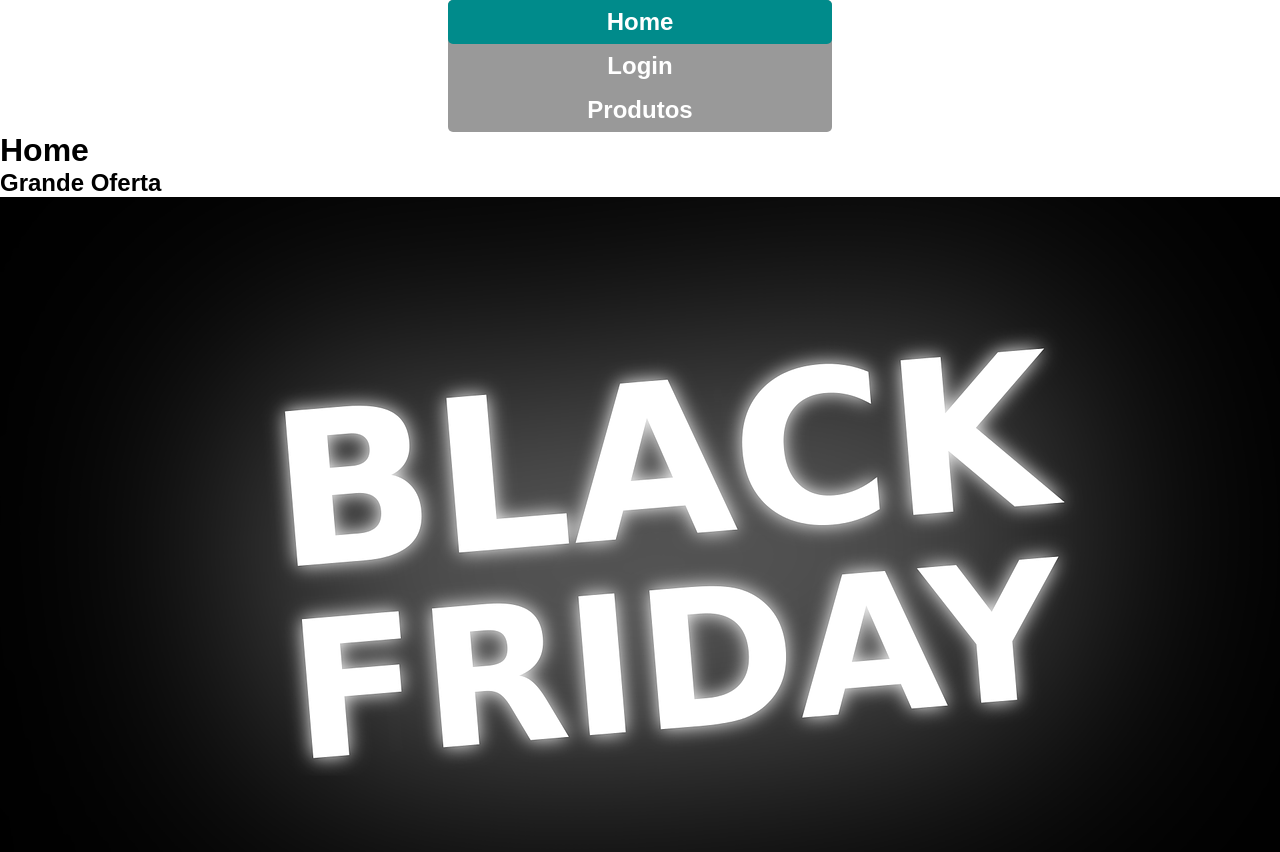
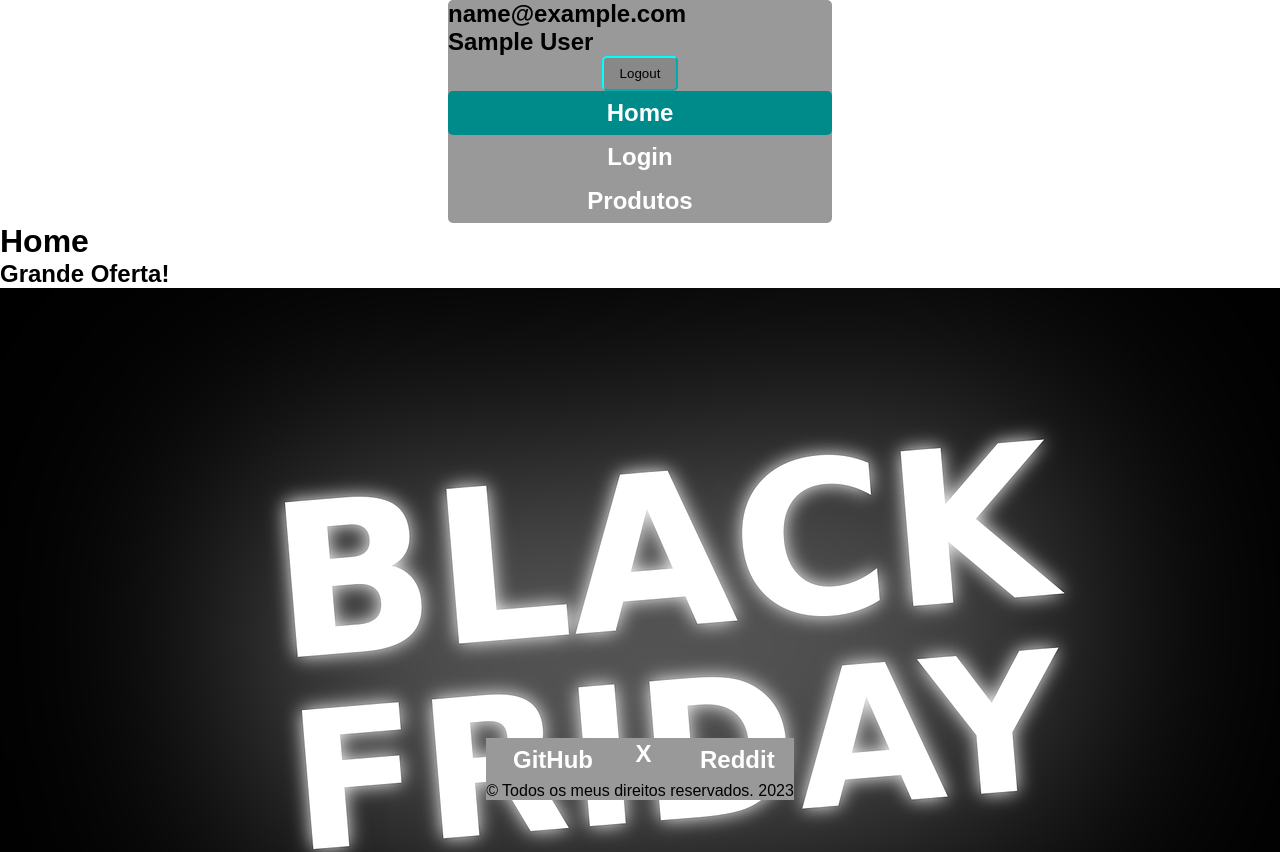
Before and after one commit to PedroPereiradosSantos37/spa-1ESPF, a React (Vite) app: page / in a window 1280 px wide. Shown: the top 852 px of the page. Built offline with nearby package versions, Linux system fonts and the light colour scheme; sample sign-in values are in the browser's storage.

Commit message:
autenticação com SessionStorage.

```diff
--- a/src/components/Cabecalho/Cabecalho.jsx
+++ b/src/components/Cabecalho/Cabecalho.jsx
@@ -1,14 +1,29 @@
-import { Link, useLocation } from "react-router-dom";
+import { Link, useLocation, useNavigate } from "react-router-dom";
 import "./Cabecalho.scss";
 
 export default function Cabecalho() {
 
   const rotaAtual = useLocation();
+  const navigate = useNavigate();
 
+  const objUser = JSON.parse(sessionStorage.getItem("data-user"))
+
+  const handleLogout = ()=>{
+    sessionStorage.removeItem("token-user");
+    sessionStorage.removeItem("data-user");
+    navigate("/login");
+  }
 
   return (
     <>
       <header className="cabecalho">
+        <div>
+          <p>{objUser.email}</p>
+          <p>{objUser.name}</p>
+        </div>
+        <div>
+          <button onClick={handleLogout} className={sessionStorage.getItem("token-user") ? "btnLogout": "btn"}>Logout</button>
+        </div>
         <nav>
           <ul>
             <li><Link to="/" className={rotaAtual.pathname == "/" ? "active" : ""}>Home</Link> </li>
--- a/src/components/Cabecalho/Cabecalho.scss
+++ b/src/components/Cabecalho/Cabecalho.scss
@@ -5,6 +5,26 @@
     width: 30%;
     border-radius: 5px;
 
+
+    .btn{
+        display: none;
+    }
+
+    .btnLogout{
+        margin: 0 auto;
+        background-color: #888;
+        text-align: center;
+        display: block;
+        padding: 8px 16px;
+        border-radius: 5px;
+        transition: ease-out 300ms;
+
+        &:hover{
+            background-color:aqua;
+        }
+
+        border-color: aqua;
+}
     ul{
         list-style: none;
 
--- a/src/components/Rodape/Rodape.scss
+++ b/src/components/Rodape/Rodape.scss
@@ -1,6 +1,9 @@
 
 .rodape{
     background-color: #999;
+    position: fixed;
+    width: auto;
+    bottom: 0;
 
     ul{
         list-style: none;
--- a/src/routes/Home/Home.jsx
+++ b/src/routes/Home/Home.jsx
@@ -1,19 +1,23 @@
-// import React from 'react'
 
 export default function Home() {
-  document.tile = "HOME";
+  document.title = "HOME";
+
+  if(sessionStorage.getItem("token-user")){
   return (
-
     <div>
       <h1>Home</h1>
-      <h2>Grande Oferta</h2>
+      <h2>Grande Oferta!</h2>
 
       <div>
         <figure>
-          <img src="/black-home.png" alt="log" />
+        <img src="/black-home.png" alt="log" />
           <figcaption></figcaption>
-          </figure>
+        </figure>
       </div>
+
     </div>
-  )
+  )}else{
+    window.location = "/login";
+
+  }
 }
--- a/src/routes/Login/login.jsx
+++ b/src/routes/Login/login.jsx
@@ -24,6 +24,7 @@ export default function Login() {
         e.preventDefault();
 
         let users;
+        let user;
 
         try {
             const response = await fetch("http://localhost:5000/usuarios");
@@ -39,6 +40,16 @@ export default function Login() {
             //REALIZANDO A COMPARAÇÃO DE FATO!
             if(user.email == usuario.email && user.senha == usuario.senha){
                 alert("Login realizado com SUCESSO!")
+
+                //Criando a autenticação:
+                //Criando o token do usuário
+                const tokenUser = Math.random().toString(16).substring(2)+Math.random().toString(16).substring(2);
+                console.log(tokenUser);
+                //Criando o SessionStorage
+                sessionStorage.setItem("token-user",tokenUser);
+                //Adicionando os dados do Usuário na sessão:
+                sessionStorage.setItem("data-user",JSON.stringify(user));
+
                 //REDIRECIONANDO O USUÁRIO PARA A PÁGINA HOME!
                 navigate("/");
                 return;
--- a/src/routes/Produtos/Produtos.jsx
+++ b/src/routes/Produtos/Produtos.jsx
@@ -24,7 +24,7 @@ export default function Produtos() {
 
   const [open, setOpen] = useState(false);
 
-
+  if(sessionStorage.getItem("token-user")){
   return (
     <div>
       <h1>Produtos</h1>
@@ -32,7 +32,6 @@ export default function Produtos() {
       <ModalAction open={open} setClose={setOpen}/>
 
       <button onClick={()=> setOpen(true)}>OPEN-MODAL</button>
-
 
       <table className={style.tblEstilo}>
         <thead>
@@ -66,4 +65,7 @@ export default function Produtos() {
       </table>
     </div>
   );
+    }else{
+      window.location = "/login";
+    }
 }
```
